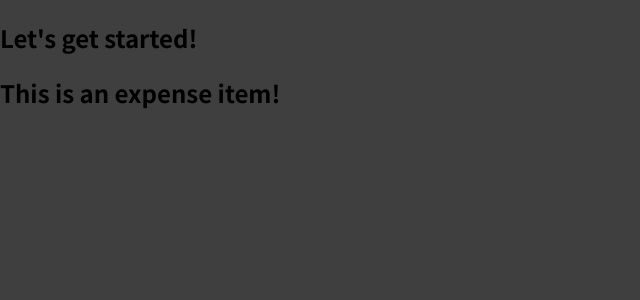
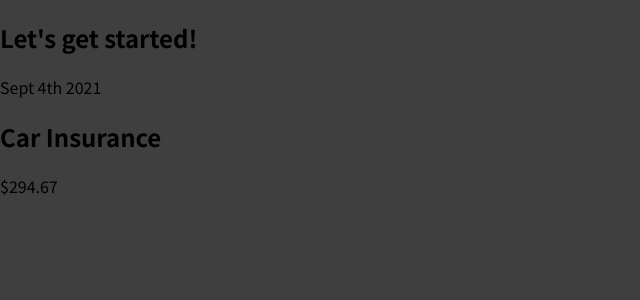
Before and after one commit to jespy3/react-complete-guide, a JavaScript app: page / in a window 1280 px wide. Shown: the top 300 px of the page, without its empty margins (0-640 px from the left). Built offline with nearby package versions, Linux system fonts and the light colour scheme.

Commit message:
Adding more layers to the ExpenseItem component

```diff
--- a/src/components/ExpenseItem.js
+++ b/src/components/ExpenseItem.js
@@ -1,6 +1,12 @@
 function ExpenseItem() {
     return (
-        <h2>This is an expense item!</h2>
+        <div>
+            <div>Sept 4th 2021</div>
+            <div>
+              <h2>Car Insurance</h2>
+              <div>$294.67</div>
+            </div>
+        </div>
     )
 }
 
```
